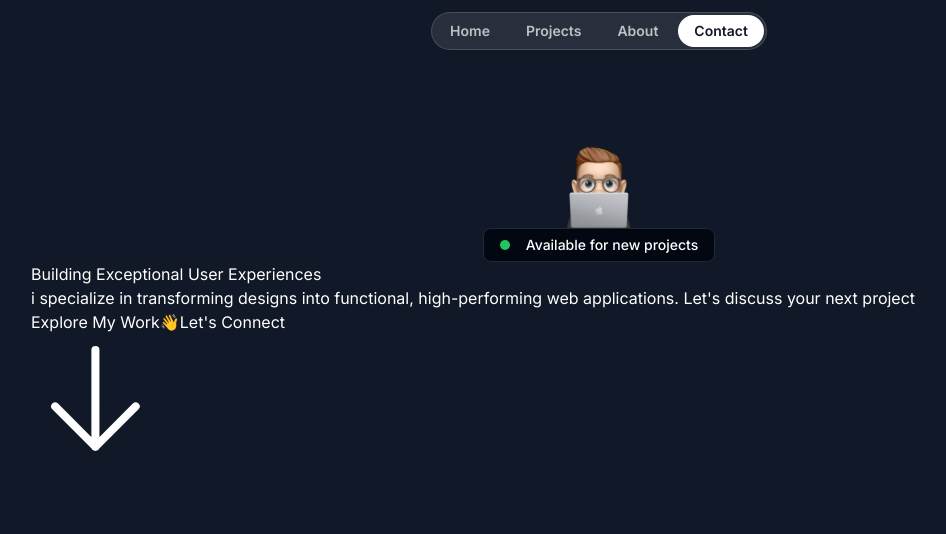
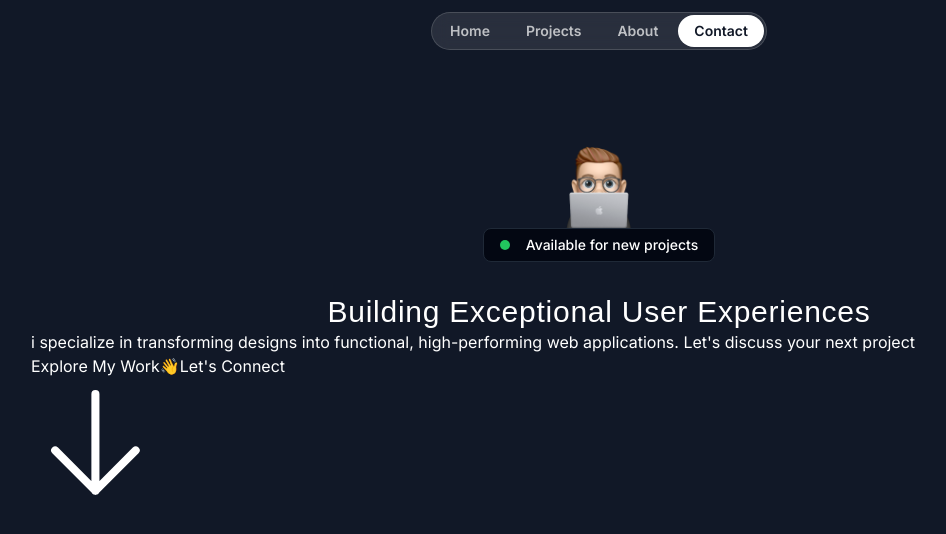
Before and after one commit to MorhafGhziel/frontend-tribe-portofolio, a Next.js app: page / in a window 1280 px wide. Shown: the top 534 px of the page, without its empty margins (41-987 px from the left). Built offline with nearby package versions, Linux system fonts and the light colour scheme; a web font is replaced by a local one.

Commit message:
styled the h1

```diff
--- a/src/sections/Hero.tsx
+++ b/src/sections/Hero.tsx
@@ -19,7 +19,9 @@ export const HeroSection = () => {
             </div>
           </div>
         </div>
-        <h1>Building Exceptional User Experiences</h1>
+        <h1 className="font-serif text-3xl text-center mt-8 tracking-wide">
+          Building Exceptional User Experiences
+        </h1>
         <p>
           i specialize in transforming designs into functional, high-performing
           web applications. Let&#39;s discuss your next project
```
